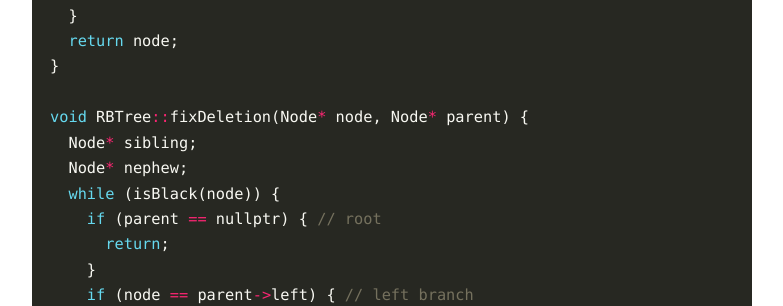
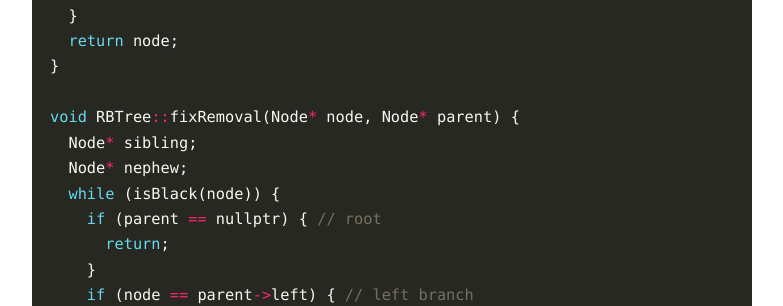
Before and after one commit to skylerlee/codelet, a Jekyll site: the page built from _posts/2016-02-19-red-black-tree.md, in a window 1280 px wide and 900 px high, scrolled down 6721 px. Shown: the part 152-458 px from the top of the window, without its empty margins (248-1031 px from the left). Built offline with Jekyll 4.4.1, drawn with Linux system fonts in a browser that asks for light colours; comment, search, counter and statistics services are not loaded; some of the changed text lies outside the part shown.

Commit message:
Update code

```diff
--- a/_posts/2016-02-19-red-black-tree.md
+++ b/_posts/2016-02-19-red-black-tree.md
@@ -261,7 +261,7 @@ Node* RBTree::successor(Node* node) {
   return node;
 }
 
-void RBTree::fixDeletion(Node* node, Node* parent) {
+void RBTree::fixRemoval(Node* node, Node* parent) {
   Node* sibling;
   Node* nephew;
   while (isBlack(node)) {
@@ -359,7 +359,7 @@ Node* RBTree::removeNode(Node* node) {
     replacement->parent = parent;
   }
   if (isBlack(node)) {
-    fixDeletion(replacement, parent);
+    fixRemoval(replacement, parent);
   }
   return node;
 }
```
